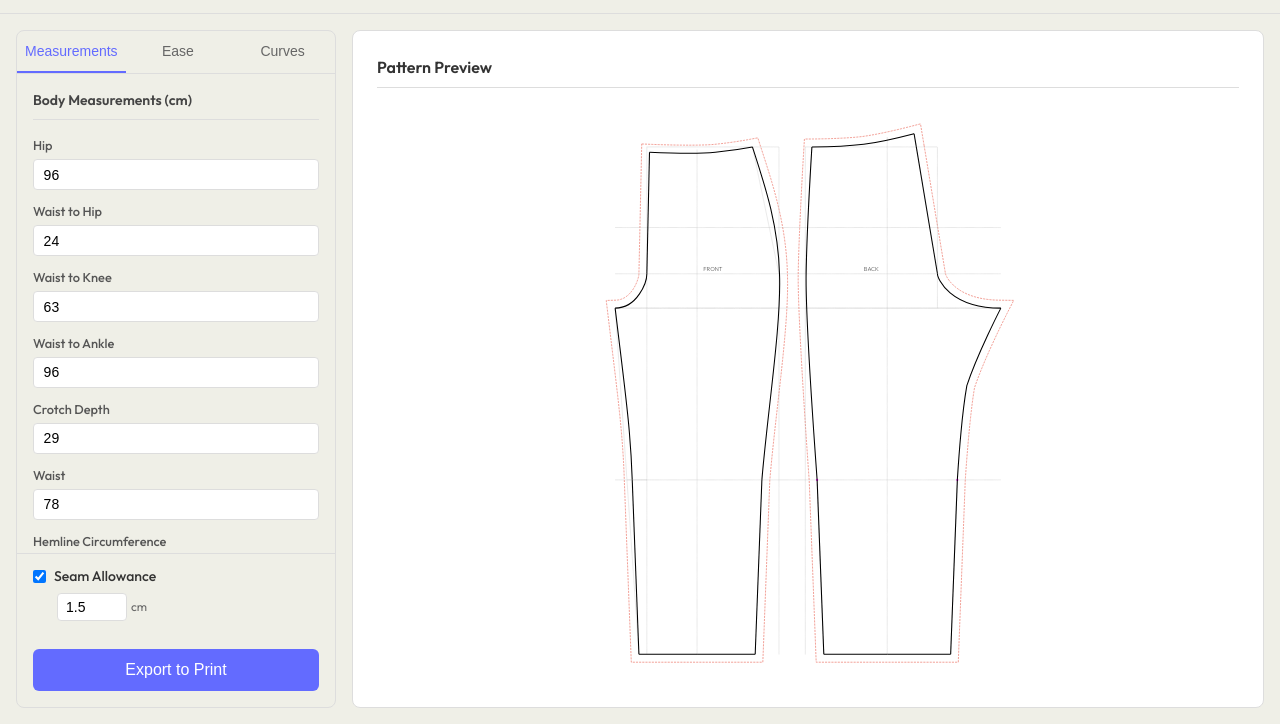
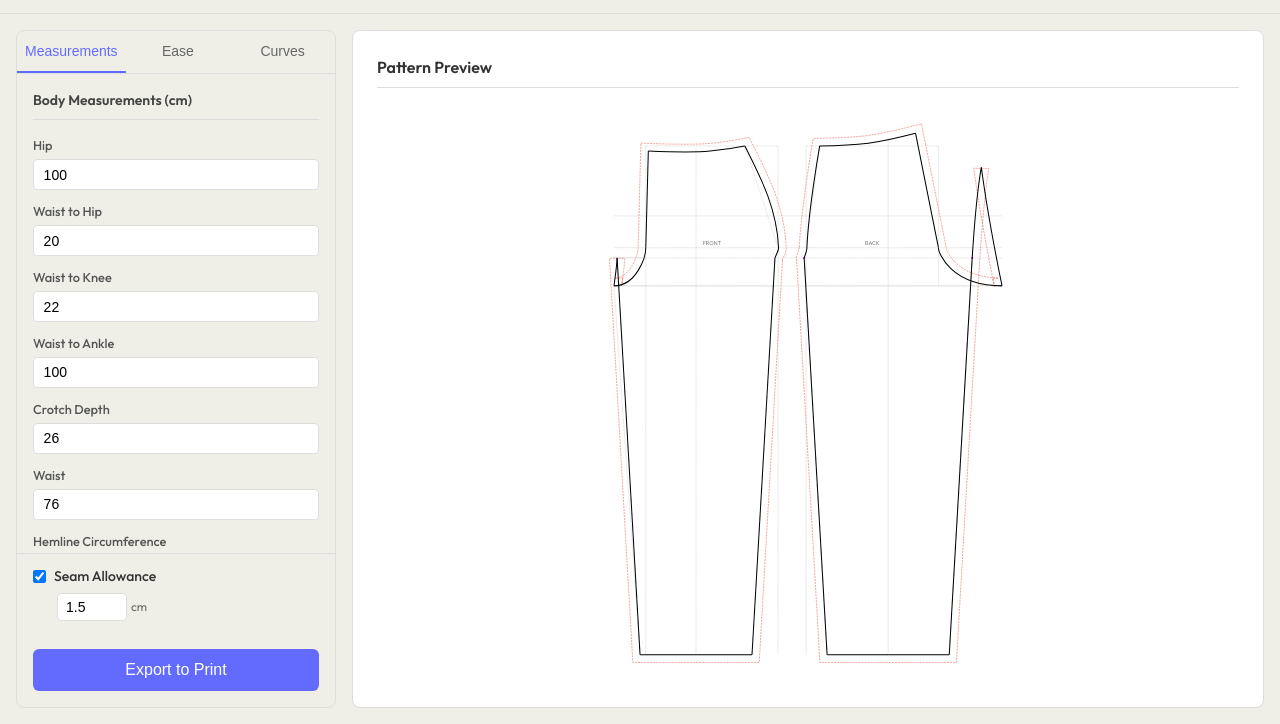
Before and after one commit to dana-khb/block-maker, a website built with Vite: page index.html in a window 1280 px wide. Shown: the part 76-800 px from the top of the page. Built offline with nearby package versions, Linux system fonts and the light colour scheme.

Commit message:
Default measurements updated on index

```diff
--- a/index.html
+++ b/index.html
@@ -30,27 +30,27 @@
             <form id="measurements-form">
               <div class="input-group">
                 <label for="hip">Hip</label>
-                <input type="number" id="hip" value="96" step="0.1" min="60" max="150" data-svg-target="frame,Hip">
+                <input type="number" id="hip" value="100" step="0.1" min="60" max="150" data-svg-target="frame,Hip">
               </div>
               <div class="input-group">
                 <label for="waistToHip">Waist to Hip</label>
-                <input type="number" id="waistToHip" value="24" step="0.1" min="15" max="40" data-svg-target="Hip">
+                <input type="number" id="waistToHip" value="20" step="0.1" min="15" max="40" data-svg-target="Hip">
               </div>
               <div class="input-group">
                 <label for="waistToKnee">Waist to Knee</label>
-                <input type="number" id="waistToKnee" value="63" step="0.1" min="40" max="90" data-svg-target="Knee">
+                <input type="number" id="waistToKnee" value="22" step="0.1" min="40" max="90" data-svg-target="Knee">
               </div>
               <div class="input-group">
                 <label for="waistToAnkle">Waist to Ankle</label>
-                <input type="number" id="waistToAnkle" value="96" step="0.1" min="70" max="130" data-svg-target="hemline">
+                <input type="number" id="waistToAnkle" value="100" step="0.1" min="70" max="130" data-svg-target="hemline">
               </div>
               <div class="input-group">
                 <label for="crotchDepth">Crotch Depth</label>
-                <input type="number" id="crotchDepth" value="29" step="0.1" min="20" max="45" data-svg-target="Crotch">
+                <input type="number" id="crotchDepth" value="26" step="0.1" min="20" max="45" data-svg-target="Crotch">
               </div>
               <div class="input-group">
                 <label for="waist">Waist</label>
-                <input type="number" id="waist" value="78" step="0.1" min="55" max="130" data-svg-target="front_waistline,back_waistline">
+                <input type="number" id="waist" value="76" step="0.1" min="55" max="130" data-svg-target="front_waistline,back_waistline">
               </div>
               <div class="input-group">
                 <label for="hemline">Hemline Circumference</label>
```
